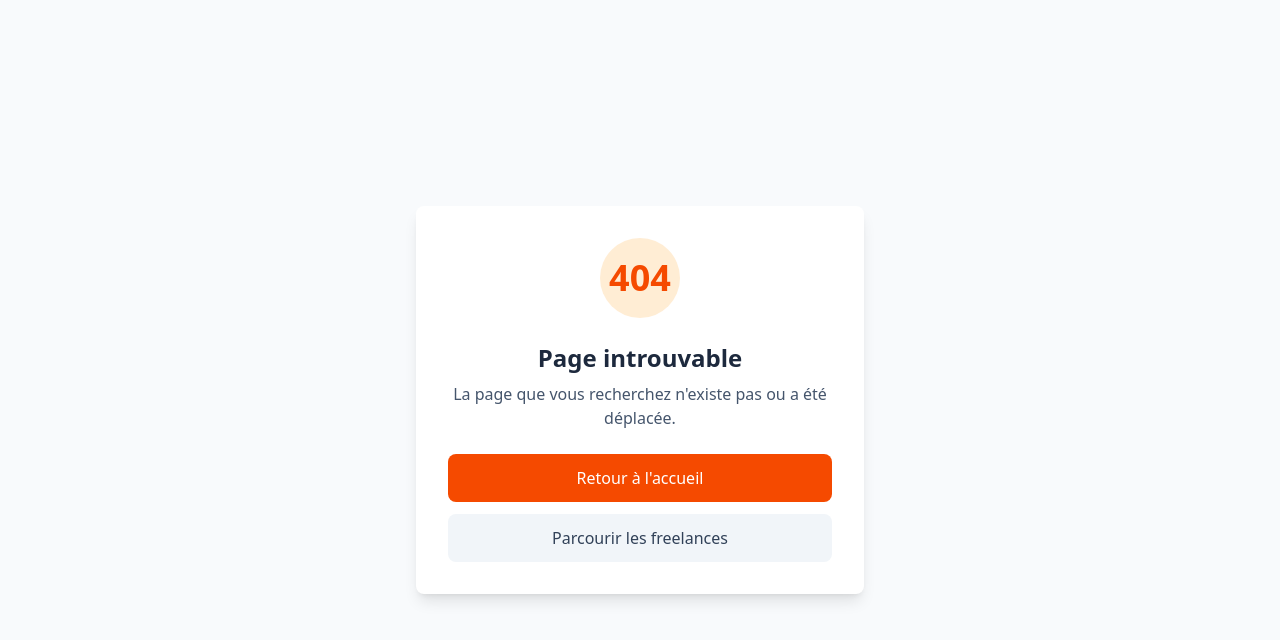
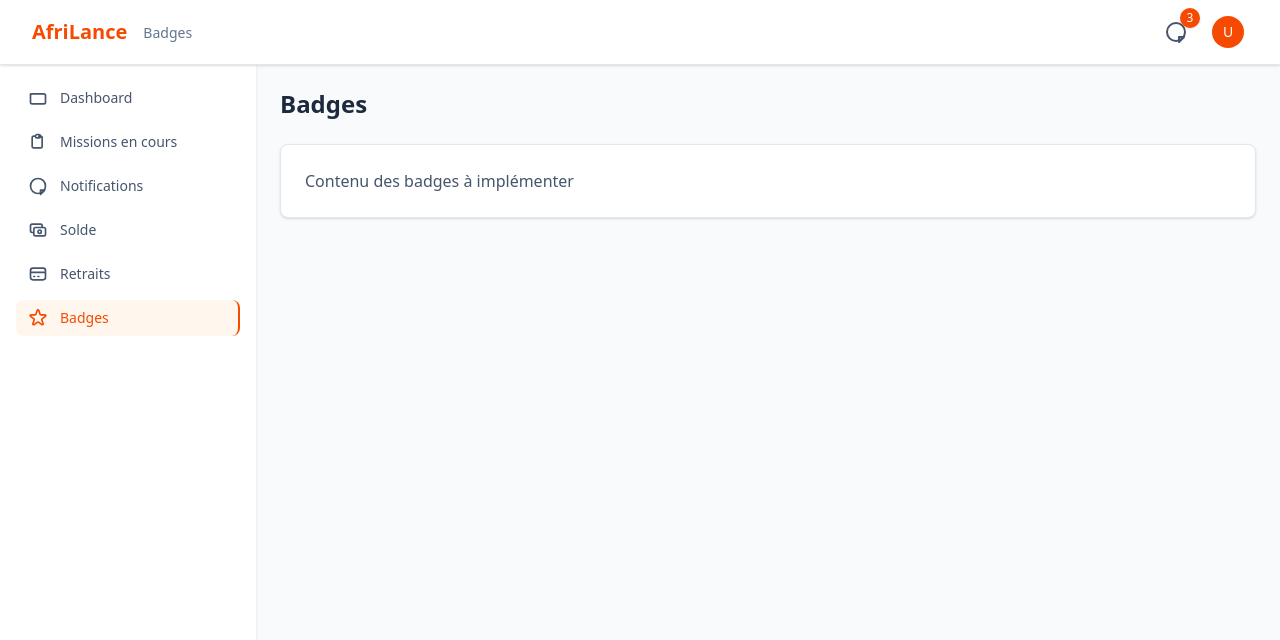
Before and after one commit to forgeronduweb/SaaS-freelance, a Next.js app in the folder client/: page /dashboard/freelance/badges in a window 1280 px wide. Before the commit this address had no page. Shown: the top 640 px of the page. Built offline with nearby package versions, Linux system fonts and the light colour scheme.

Commit message:
Add files via upload

```diff
--- /dev/null
+++ b/client/src/app/dashboard/client/freelances/page.tsx
@@ -0,0 +1,18 @@
+import React from "react";
+import DashboardLayout from "@/components/dashboard/DashboardLayout";
+
+export default function ClientFreelancesPage() {
+    return (
+        <DashboardLayout userType="client" pageTitle="Freelances engagés">
+            <div className="space-y-6">
+                <div className="flex items-center justify-between">
+                    <h1 className="text-2xl font-bold text-slate-800">Freelances engagés</h1>
+                </div>
+
+                <div className="bg-white rounded-lg shadow-sm border border-slate-200 p-6">
+                    <p className="text-slate-600">Contenu des freelances engagés à implémenter</p>
+                </div>
+            </div>
+        </DashboardLayout>
+    );
+}
--- /dev/null
+++ b/client/src/app/dashboard/client/messages/page.tsx
@@ -0,0 +1,18 @@
+import React from "react";
+import DashboardLayout from "@/components/dashboard/DashboardLayout";
+
+export default function ClientMessagesPage() {
+    return (
+        <DashboardLayout userType="client" pageTitle="Messages">
+            <div className="space-y-6">
+                <div className="flex items-center justify-between">
+                    <h1 className="text-2xl font-bold text-slate-800">Messages</h1>
+                </div>
+
+                <div className="bg-white rounded-lg shadow-sm border border-slate-200 p-6">
+                    <p className="text-slate-600">Contenu des messages à implémenter</p>
+                </div>
+            </div>
+        </DashboardLayout>
+    );
+}
--- /dev/null
+++ b/client/src/app/dashboard/freelance/badges/page.tsx
@@ -0,0 +1,18 @@
+import React from "react";
+import DashboardLayout from "@/components/dashboard/DashboardLayout";
+
+export default function FreelanceBadgesPage() {
+    return (
+        <DashboardLayout userType="freelance" pageTitle="Badges">
+            <div className="space-y-6">
+                <div className="flex items-center justify-between">
+                    <h1 className="text-2xl font-bold text-slate-800">Badges</h1>
+                </div>
+
+                <div className="bg-white rounded-lg shadow-sm border border-slate-200 p-6">
+                    <p className="text-slate-600">Contenu des badges à implémenter</p>
+                </div>
+            </div>
+        </DashboardLayout>
+    );
+}
--- /dev/null
+++ b/client/src/app/dashboard/freelance/missions/page.tsx
@@ -0,0 +1,18 @@
+import React from "react";
+import DashboardLayout from "@/components/dashboard/DashboardLayout";
+
+export default function FreelanceMissionsPage() {
+    return (
+        <DashboardLayout userType="freelance" pageTitle="Missions en cours">
+            <div className="space-y-6">
+                <div className="flex items-center justify-between">
+                    <h1 className="text-2xl font-bold text-slate-800">Missions en cours</h1>
+                </div>
+
+                <div className="bg-white rounded-lg shadow-sm border border-slate-200 p-6">
+                    <p className="text-slate-600">Contenu des missions en cours à implémenter</p>
+                </div>
+            </div>
+        </DashboardLayout>
+    );
+}
--- /dev/null
+++ b/client/src/app/dashboard/freelance/notifications/page.tsx
@@ -0,0 +1,18 @@
+import React from "react";
+import DashboardLayout from "@/components/dashboard/DashboardLayout";
+
+export default function FreelanceNotificationsPage() {
+    return (
+        <DashboardLayout userType="freelance" pageTitle="Notifications">
+            <div className="space-y-6">
+                <div className="flex items-center justify-between">
+                    <h1 className="text-2xl font-bold text-slate-800">Notifications</h1>
+                </div>
+
+                <div className="bg-white rounded-lg shadow-sm border border-slate-200 p-6">
+                    <p className="text-slate-600">Contenu des notifications à implémenter</p>
+                </div>
+            </div>
+        </DashboardLayout>
+    );
+}
--- /dev/null
+++ b/client/src/app/dashboard/freelance/retraits/page.tsx
@@ -0,0 +1,18 @@
+import React from "react";
+import DashboardLayout from "@/components/dashboard/DashboardLayout";
+
+export default function FreelanceRetraitsPage() {
+    return (
+        <DashboardLayout userType="freelance" pageTitle="Retraits">
+            <div className="space-y-6">
+                <div className="flex items-center justify-between">
+                    <h1 className="text-2xl font-bold text-slate-800">Retraits</h1>
+                </div>
+
+                <div className="bg-white rounded-lg shadow-sm border border-slate-200 p-6">
+                    <p className="text-slate-600">Contenu des retraits à implémenter</p>
+                </div>
+            </div>
+        </DashboardLayout>
+    );
+}
--- /dev/null
+++ b/client/src/app/dashboard/freelance/solde/page.tsx
@@ -0,0 +1,18 @@
+import React from "react";
+import DashboardLayout from "@/components/dashboard/DashboardLayout";
+
+export default function FreelanceSoldePage() {
+    return (
+        <DashboardLayout userType="freelance" pageTitle="Solde">
+            <div className="space-y-6">
+                <div className="flex items-center justify-between">
+                    <h1 className="text-2xl font-bold text-slate-800">Solde</h1>
+                </div>
+
+                <div className="bg-white rounded-lg shadow-sm border border-slate-200 p-6">
+                    <p className="text-slate-600">Contenu du solde à implémenter</p>
+                </div>
+            </div>
+        </DashboardLayout>
+    );
+}
```
